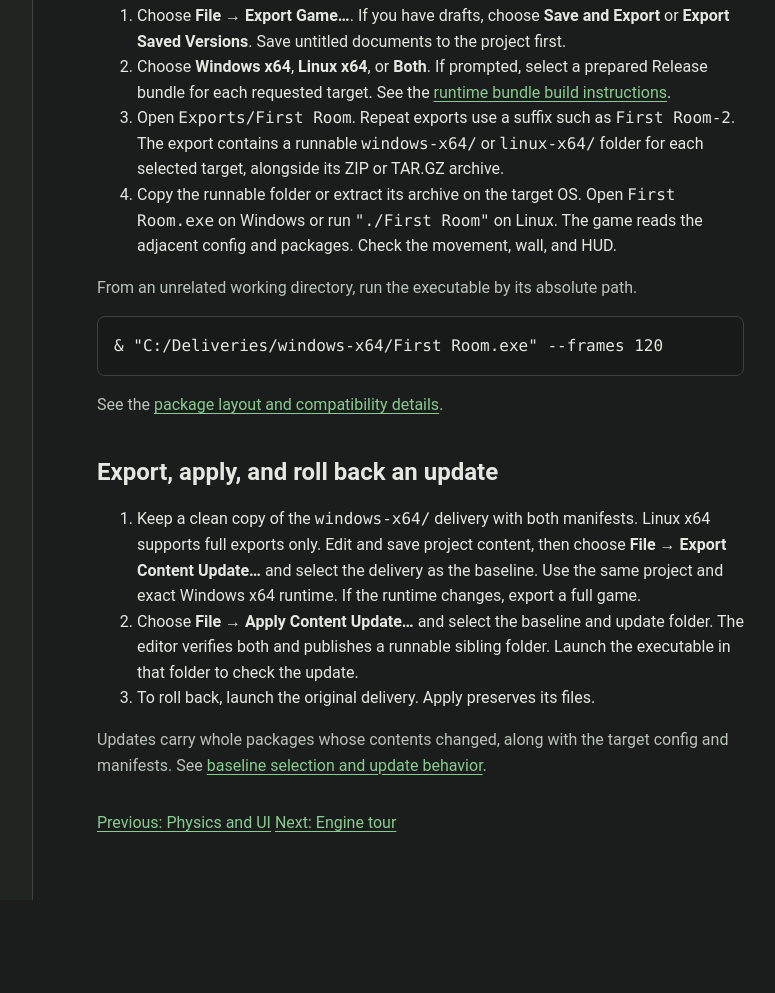
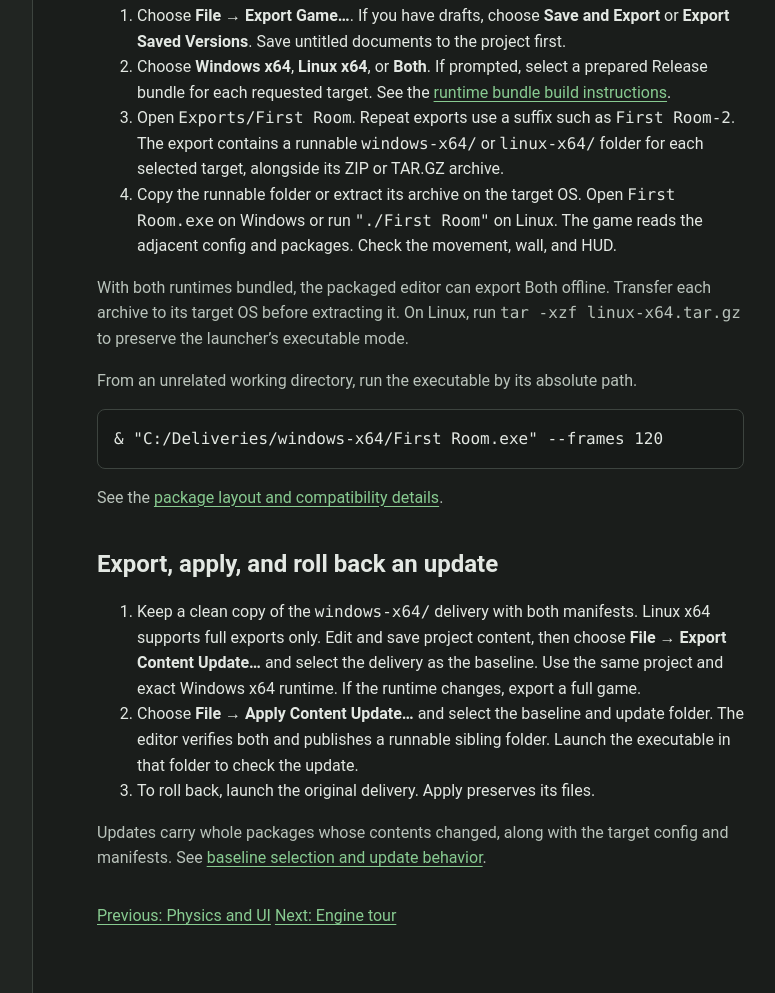
Before and after one commit to veskotr/2d-game-engine-playground, a plain HTML site: page docs/guide/run-and-export.html in a window 1280 px wide. Shown: the part 1288-2281 px from the top of the page, without its empty margins (191-966 px from the left). Before the commit the page ends 2188 px from the top, so only its background shows below. Drawn offline with Linux system fonts and the light colour scheme.

Commit message:
Record cross-platform export acceptance on development hosts
Session 4 checks: packaged Windows and Linux editors exported Both with
bundled runtimes, and all four host/target archives extracted, relocated
and launched. Document offline export and Linux executable-mode handling,
and allow the dynamic loader in the Linux runtime dependency check.
Clean-machine, installer lifecycle and native Linux desktop acceptance
remain open in the distribution plan.

```diff
--- a/docs/guide/run-and-export.html
+++ b/docs/guide/run-and-export.html
@@ -54,6 +54,7 @@
           <li>Open <code>Exports/First Room</code>. Repeat exports use a suffix such as <code>First Room-2</code>. The export contains a runnable <code>windows-x64/</code> or <code>linux-x64/</code> folder for each selected target, alongside its ZIP or TAR.GZ archive.</li>
           <li>Copy the runnable folder or extract its archive on the target OS. Open <code>First Room.exe</code> on Windows or run <code>"./First Room"</code> on Linux. The game reads the adjacent config and packages. Check the movement, wall, and HUD.</li>
         </ol>
+        <p>With both runtimes bundled, the packaged editor can export Both offline. Transfer each archive to its target OS before extracting it. On Linux, run <code>tar -xzf linux-x64.tar.gz</code> to preserve the launcher’s executable mode.</p>
         <p>From an unrelated working directory, run the executable by its absolute path.</p>
         <pre tabindex="0"><code>&amp; "C:/Deliveries/windows-x64/First Room.exe" --frames 120</code></pre>
         <p>See the <a href="../topics/GamePackages.md">package layout and compatibility details</a>.</p>
```
Also changed, not shown: 5 other files.
